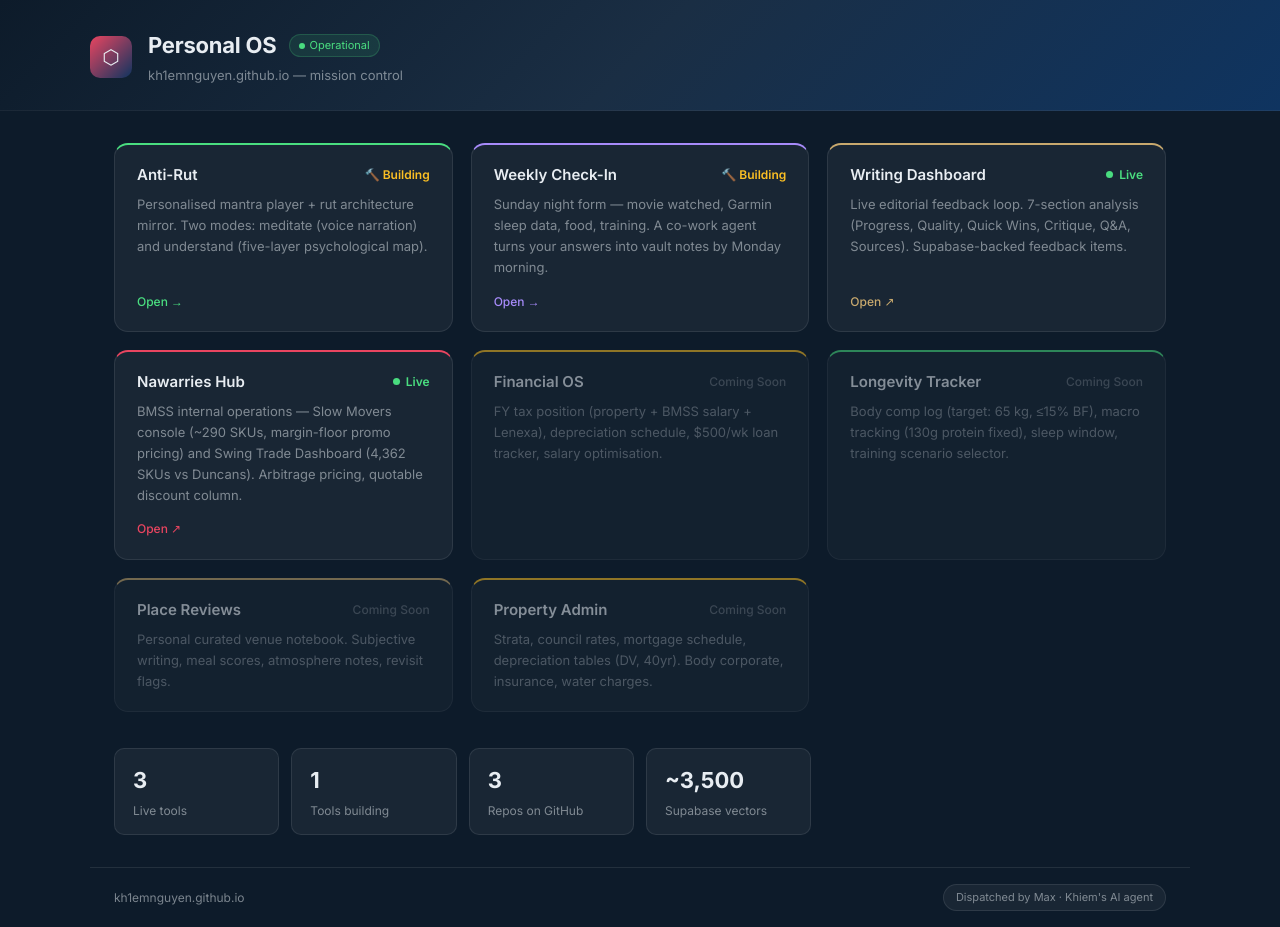
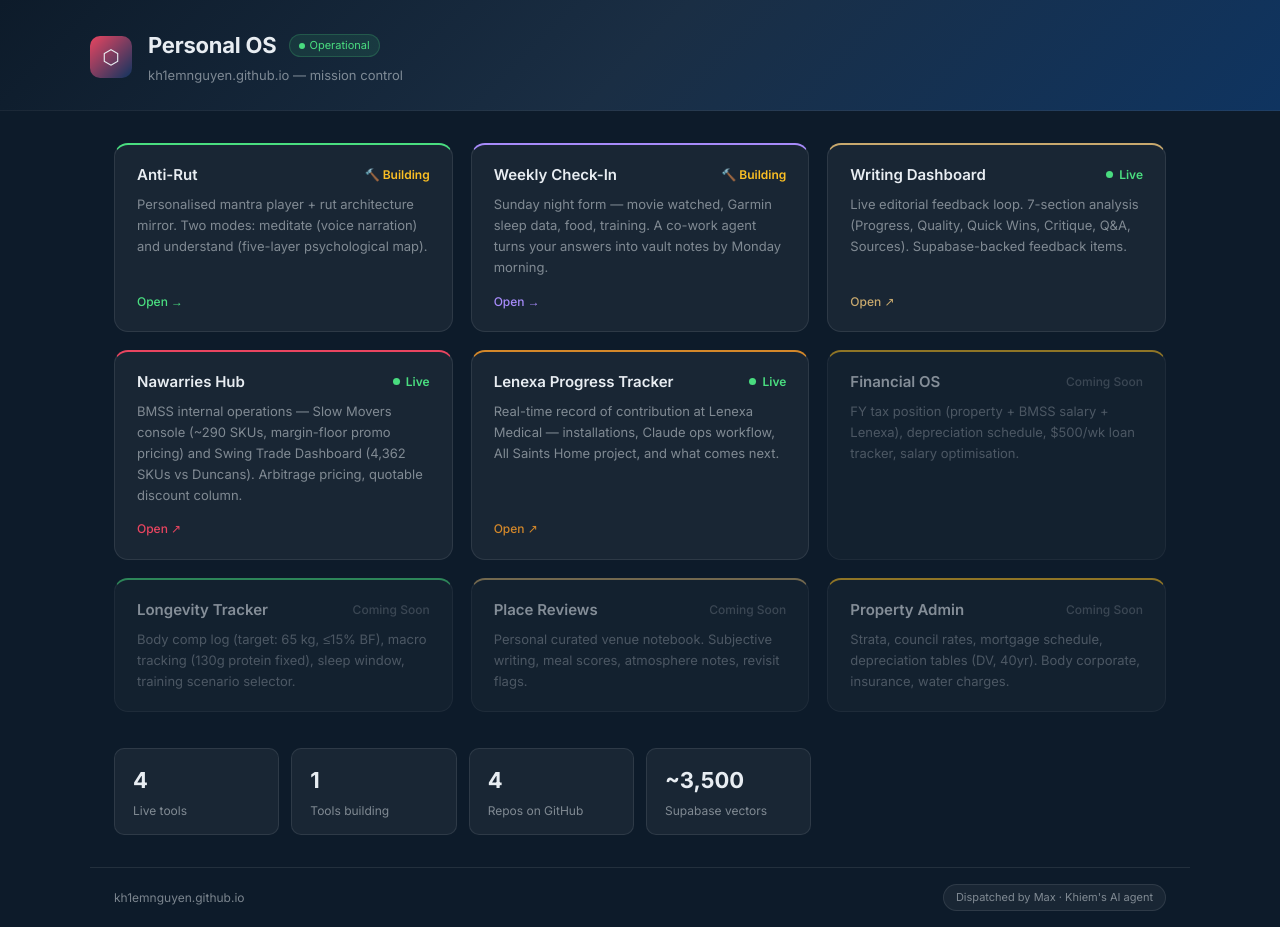
Before and after one commit to kh1emnguyen/personal-os, a React (Vite) app: page / in a window 1280 px wide. Built offline with nearby package versions, Linux system fonts and the light colour scheme; no server answers.

Commit message:
Add Lenexa Progress Tracker node

```diff
--- a/src/pages/Home.jsx
+++ b/src/pages/Home.jsx
@@ -34,6 +34,14 @@ const cards = [
     external: true,
   },
   {
+    title: 'Lenexa Progress Tracker',
+    description: 'Real-time record of contribution at Lenexa Medical — installations, Claude ops workflow, All Saints Home project, and what comes next.',
+    accent: '#d4882a',
+    status: 'live',
+    href: 'https://kh1emnguyen.github.io/lenexa-progress/',
+    external: true,
+  },
+  {
     title: 'Financial OS',
     description: 'FY tax position (property + BMSS salary + Lenexa), depreciation schedule, $500/wk loan tracker, salary optimisation.',
     accent: '#fbbf24',
@@ -64,9 +72,9 @@ const cards = [
 ]
 
 const stats = [
-  { label: 'Live tools',       value: '3' },
+  { label: 'Live tools',       value: '4' },
   { label: 'Tools building',   value: '1' },
-  { label: 'Repos on GitHub',  value: '3' },
+  { label: 'Repos on GitHub',  value: '4' },
   { label: 'Supabase vectors', value: '~3,500' },
 ]
 
```
